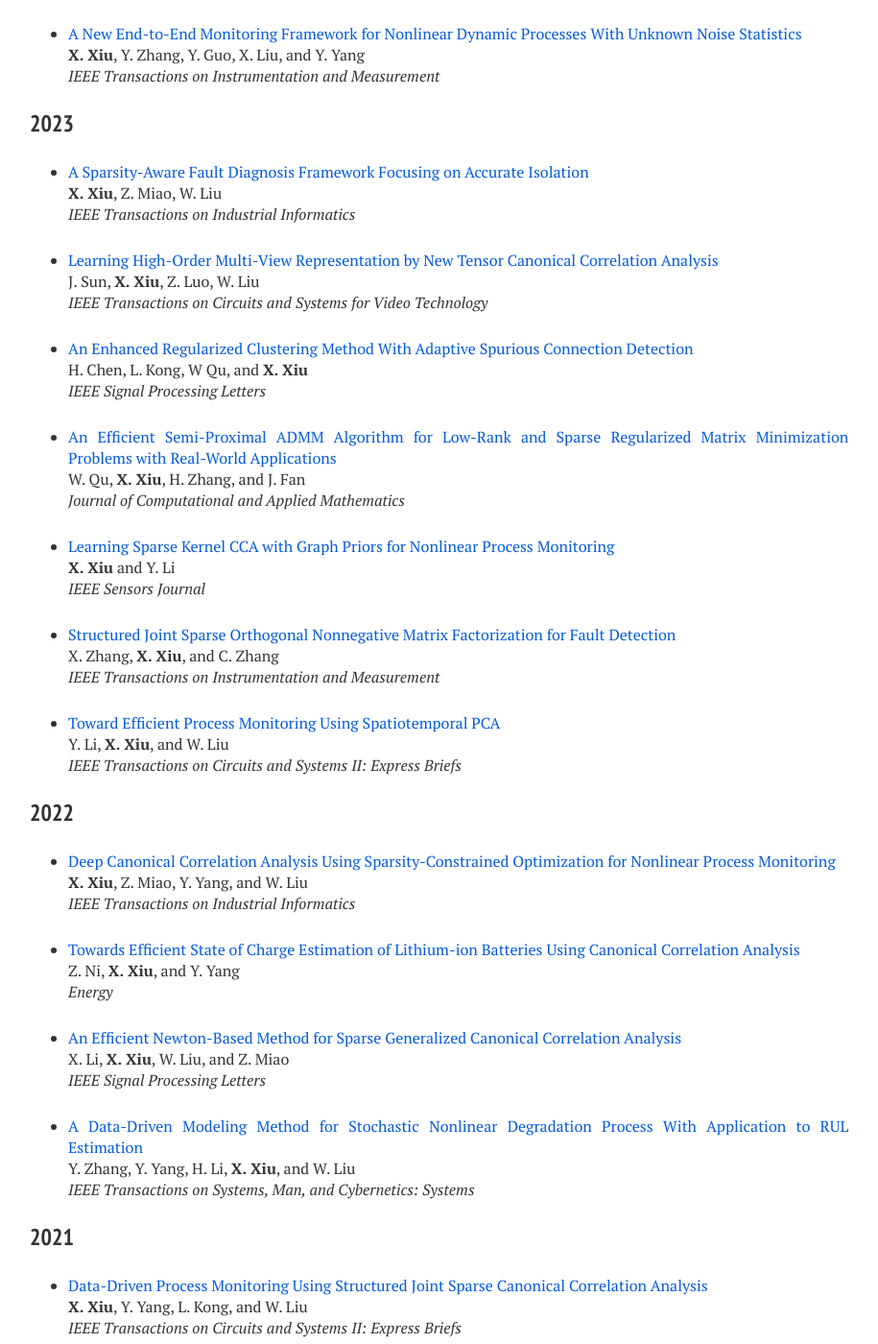
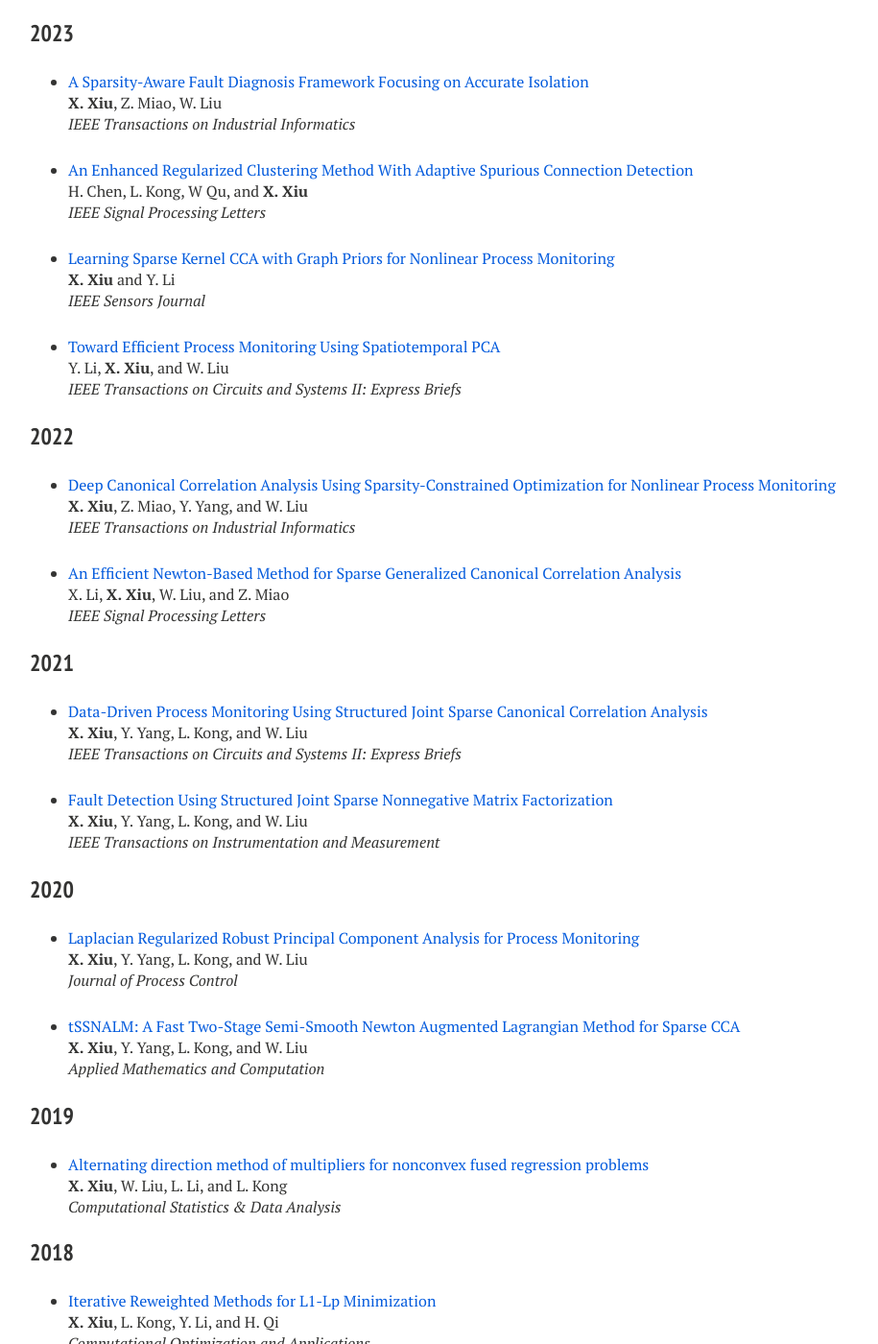
Before and after one commit to xianchaoxiu/xianchaoxiu.github.io, a Jekyll site: the page built from publications/index.md, in a window 1280 px wide and 1400 px high, scrolled down 712 px. Shown: the whole window at 96% size, without its empty margins (289-1204 px from the left). Built offline with Jekyll 4.4.1, drawn with Linux system fonts in a browser that asks for light colours; nearby versions of some CDN libraries; some of the changed text lies outside the part shown.

Commit message:
Update index.md

```diff
--- a/publications/index.md
+++ b/publications/index.md
@@ -14,10 +14,6 @@ You can also browse my <a href="https://www.researchgate.net/profile/Xianchao-Xi
 
 
 ### 2025
-
-* <a href="https://www.sciencedirect.com/science/article/abs/pii/S095741742402712X" class="textlink" target="_blank">Joint Sparse Subspace Clustering via Fast L2,0-Norm Constrained Optimization</a><br>
-Y. Zhu, <b>X. Xiu</b>, W. Liu, and C. Yin<br>
-<i>Expert Systems with Applications</i><br>
 
 * <a href="https://ieeexplore.ieee.org/abstract/document/10542504" class="textlink" target="_blank">Efficient and Robust Sparse Linear Discriminant Analysis for Data Classification</a><br>
 J. Liu, M. Feng, <b>X. Xiu</b>, W. Liu, and X. Zeng<br>
@@ -50,25 +46,14 @@ W. Qu, H. Chen, <b>X. Xiu</b>, and W. Liu<br>
 <b>X. Xiu</b>, Z. Miao, W. Liu<br>
 <i>IEEE Transactions on Industrial Informatics</i><br>
 
-* <a href="https://ieeexplore.ieee.org/abstract/document/10091146" class="textlink" target="_blank">Learning High-Order Multi-View Representation by New Tensor Canonical Correlation Analysis</a><br>
-J. Sun, <b>X. Xiu</b>, Z. Luo, W. Liu<br>
-<i>IEEE Transactions on Circuits and Systems for Video Technology</i><br>
 
 * <a href="https://ieeexplore.ieee.org/abstract/document/10252040" class="textlink" target="_blank">An Enhanced Regularized Clustering Method With Adaptive Spurious Connection Detection</a><br>
 H. Chen, L. Kong, W Qu, and <b>X. Xiu</b><br>
 <i>IEEE Signal Processing Letters</i><br>
 
-* <a href="https://www.sciencedirect.com/science/article/abs/pii/S0377042722006057" class="textlink" target="_blank">An Efficient Semi-Proximal ADMM Algorithm for Low-Rank and Sparse Regularized Matrix Minimization Problems with Real-World Applications</a><br>
-W. Qu, <b>X. Xiu</b>, H. Zhang, and J. Fan<br>
-<i>Journal of Computational and Applied Mathematics</i><br>
-
 * <a href="https://ieeexplore.ieee.org/abstract/document/10050438" class="textlink" target="_blank">Learning Sparse Kernel CCA with Graph Priors for Nonlinear Process Monitoring</a><br>
 <b>X. Xiu</b> and Y. Li<br>
 <i>IEEE Sensors Journal</i><br>
-
-* <a href="https://ieeexplore.ieee.org/abstract/document/10036023" class="textlink" target="_blank">Structured Joint Sparse Orthogonal Nonnegative Matrix Factorization for Fault Detection</a><br>
-X. Zhang, <b>X. Xiu</b>, and C. Zhang<br>
-<i>IEEE Transactions on Instrumentation and Measurement</i><br>
 
 * <a href="https://ieeexplore.ieee.org/abstract/document/9765518" class="textlink" target="_blank">Toward Efficient Process Monitoring Using Spatiotemporal PCA</a><br>
 Y. Li, <b>X. Xiu</b>, and W. Liu<br>
@@ -81,17 +66,9 @@ Y. Li, <b>X. Xiu</b>, and W. Liu<br>
 <b>X. Xiu</b>, Z. Miao, Y. Yang, and W. Liu<br>
 <i>IEEE Transactions on Industrial Informatics</i><br>
 
-* <a href="https://www.sciencedirect.com/science/article/abs/pii/S0360544222013184" class="textlink" target="_blank">Towards Efficient State of Charge Estimation of Lithium-ion Batteries Using Canonical Correlation Analysis</a><br>
-Z. Ni, <b>X. Xiu</b>, and Y. Yang<br>
-<i>Energy</i><br>
-
 * <a href="https://ieeexplore.ieee.org/abstract/document/9619966" class="textlink" target="_blank">An Efficient Newton-Based Method for Sparse Generalized Canonical Correlation Analysis</a><br>
 X. Li, <b>X. Xiu</b>, W. Liu, and Z. Miao<br>
 <i>IEEE Signal Processing Letters</i><br>
-
-* <a href="https://ieeexplore.ieee.org/abstract/document/9419678" class="textlink" target="_blank">A Data-Driven Modeling Method for Stochastic Nonlinear Degradation Process With Application to RUL Estimation</a><br>
-Y. Zhang, Y. Yang, H. Li, <b>X. Xiu</b>, and W. Liu<br>
-<i>IEEE Transactions on Systems, Man, and Cybernetics: Systems</i><br>
 
 
 
```
